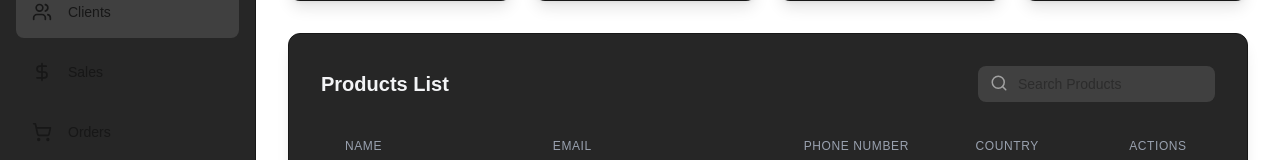
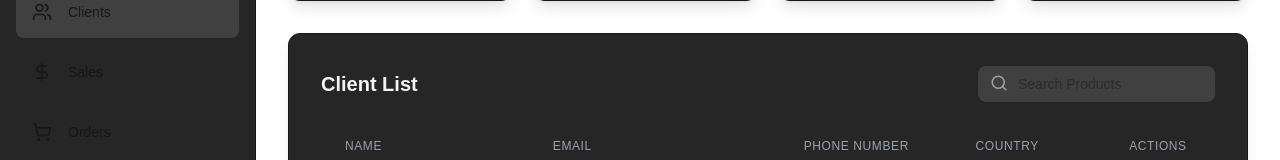
Before and after one commit to Startang141/dashboard-next, a Next.js app: page /users in a window 1280 px wide. Shown: the part 206-366 px from the top of the page. Built offline with nearby package versions, Linux system fonts and the light colour scheme.

Commit message:
heading client

```diff
--- a/components/UsersTable.tsx
+++ b/components/UsersTable.tsx
@@ -45,7 +45,7 @@ const UsersTable = () => {
     <div className="bg-neutral-800 backdrop-blur-md shadow-lg rounded-xl border border-neutral-900 p-4 md:p-6 lg:p-8">
       <div className="flex flex-col md:flex-row gap-4 md:gap-0 justify-between items-center mb-4 md:mb-6">
         <h2 className="text-lg md:text-xl font-semibold text-gray-100 text-center md:text-left">
-          Products List
+          Client List
         </h2>
         <div className="relative md:max-w-3xl w-auto">
           <input
```
